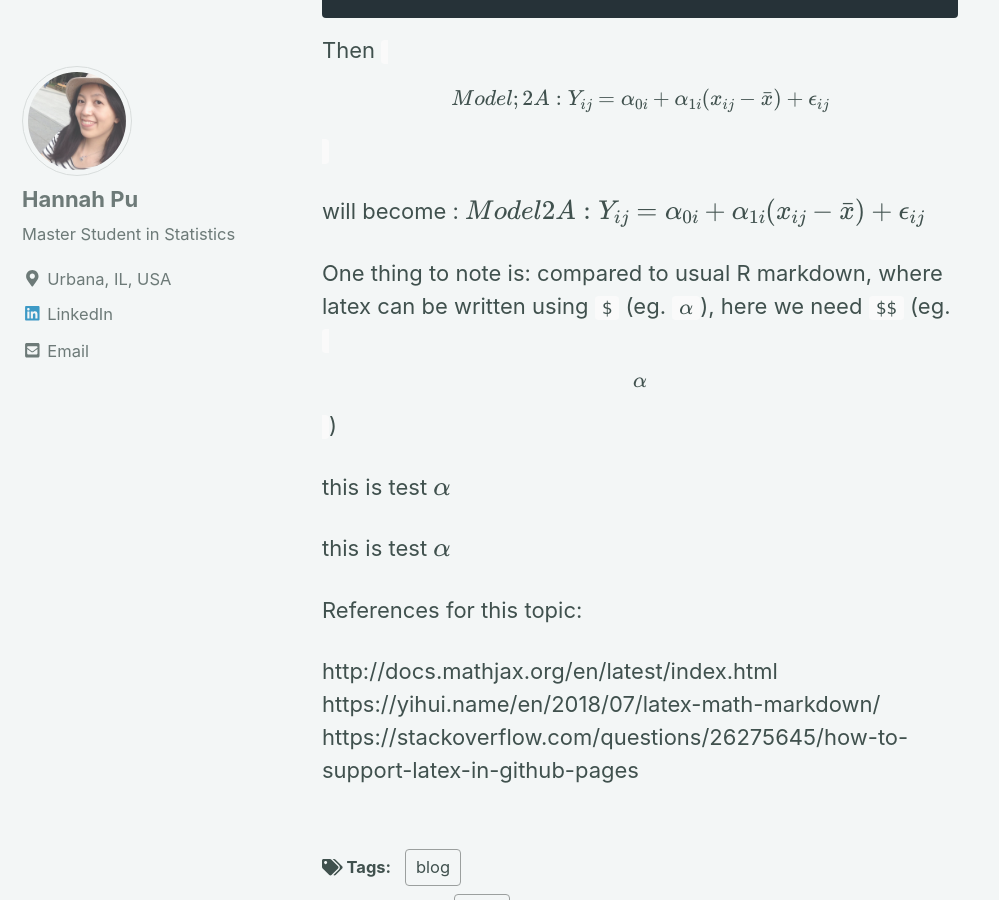
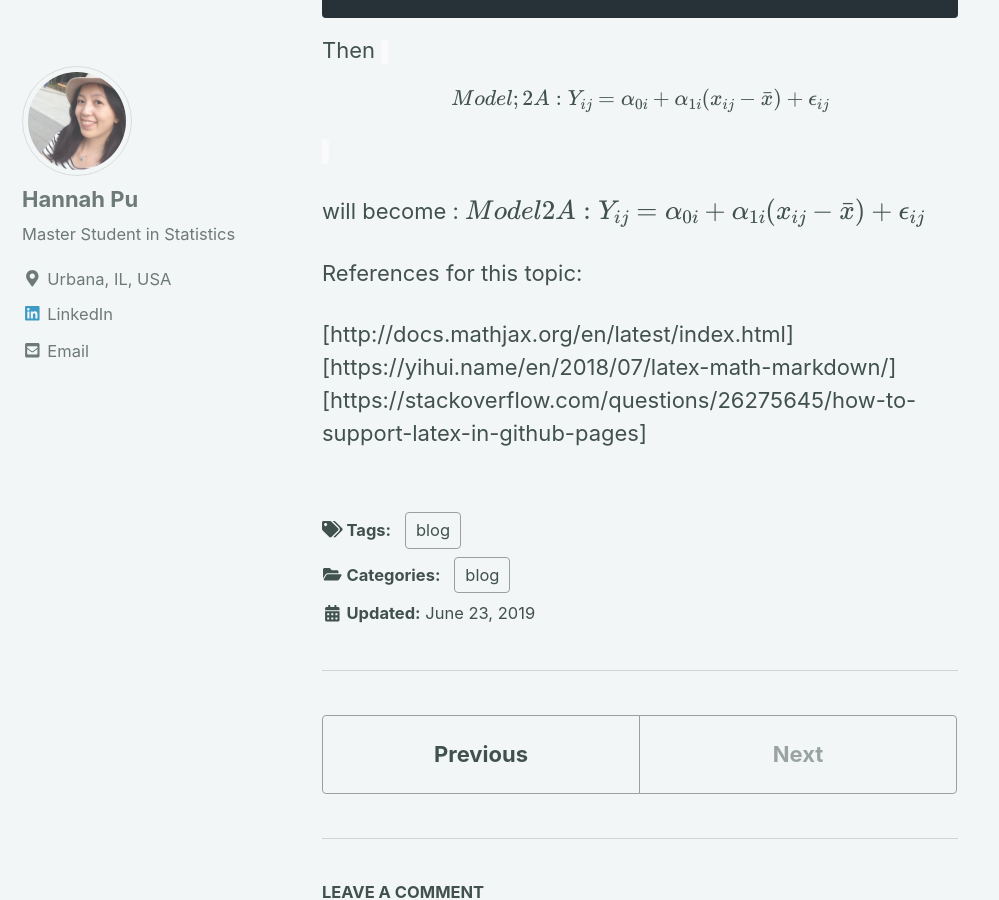
Before and after one commit to hannahpu/hannahpu.github.io, a Jekyll site: the page built from _posts/2019-06-23-latex.md, in a window 1280 px wide and 900 px high, scrolled down 725 px. Shown: the whole window, without its empty margins (0-999 px from the left). Built offline with Jekyll 4.4.1, drawn with Linux system fonts in a browser that asks for light colours; cached includes are drawn as plain includes; nearby versions of some CDN libraries; formulas are drawn with MathJax 3.

Commit message:
Update 2019-06-23-latex.md

````diff
--- a/_posts/2019-06-23-latex.md
+++ b/_posts/2019-06-23-latex.md
@@ -23,18 +23,13 @@ Add the following in the file `_includes/head.html` :
 ```
 
 Then
-`$$ Model ; 2A: Y_{ij}=\alpha_{0i}+\alpha_{1i}(x_{ij}-\bar{x})+\epsilon_{ij} $$`
+```$$ Model ; 2A: Y_{ij}=\alpha_{0i}+\alpha_{1i}(x_{ij}-\bar{x})+\epsilon_{ij} $$```
 
 will become : $$ Model 2A: Y_{ij}=\alpha_{0i}+\alpha_{1i}(x_{ij}-\bar{x})+\epsilon_{ij} $$
 
-One thing to note is: compared to usual R markdown, where latex can be written using `$` (eg. `$ \alpha $`), here we need `$$` (eg. `$$ \alpha $$`)
-
-this is test $\alpha$
-
-this is test $$ \alpha $$
 
 References for this topic:
 
-http://docs.mathjax.org/en/latest/index.html
-https://yihui.name/en/2018/07/latex-math-markdown/
-https://stackoverflow.com/questions/26275645/how-to-support-latex-in-github-pages
+[http://docs.mathjax.org/en/latest/index.html]
+[https://yihui.name/en/2018/07/latex-math-markdown/]
+[https://stackoverflow.com/questions/26275645/how-to-support-latex-in-github-pages]
````
